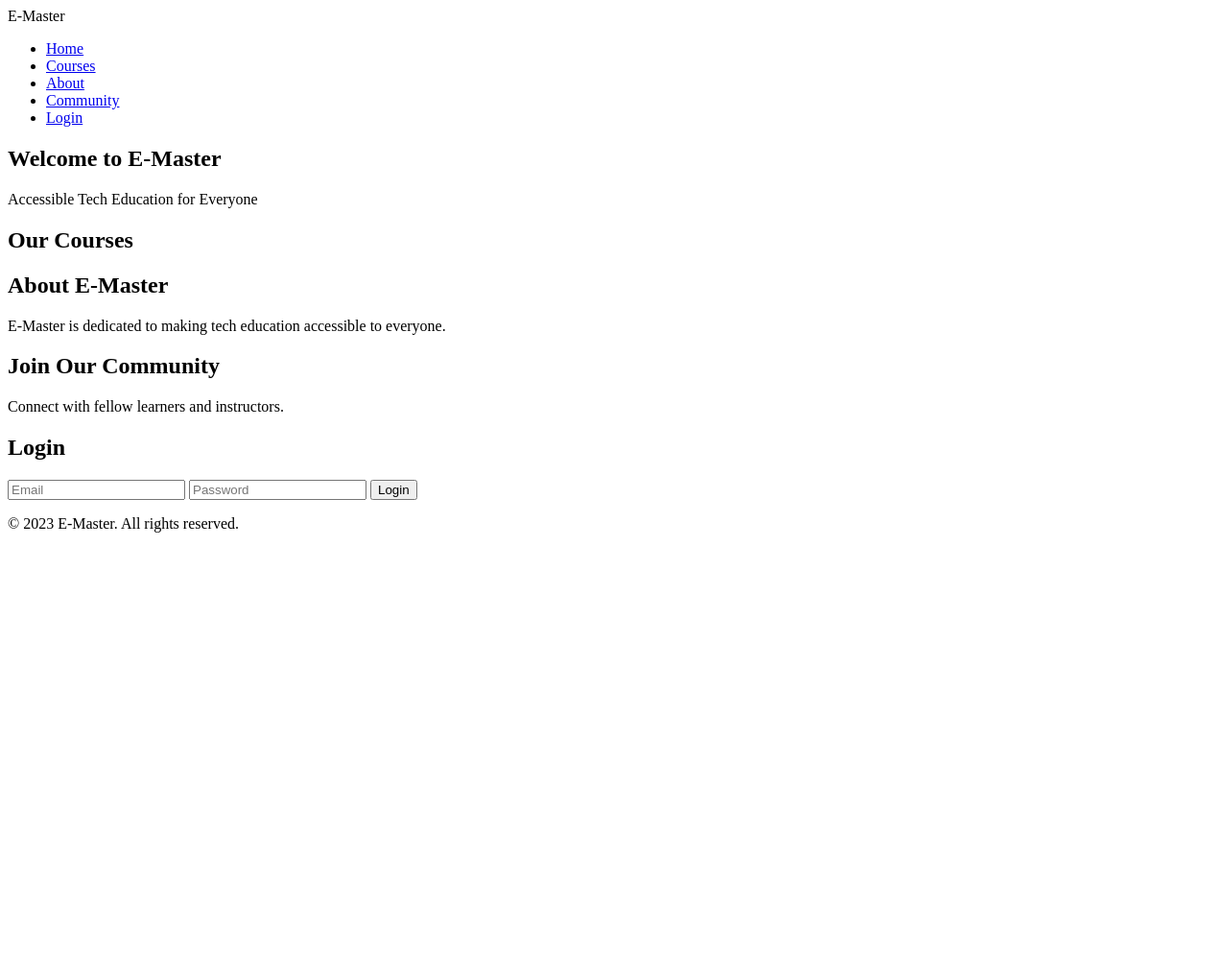
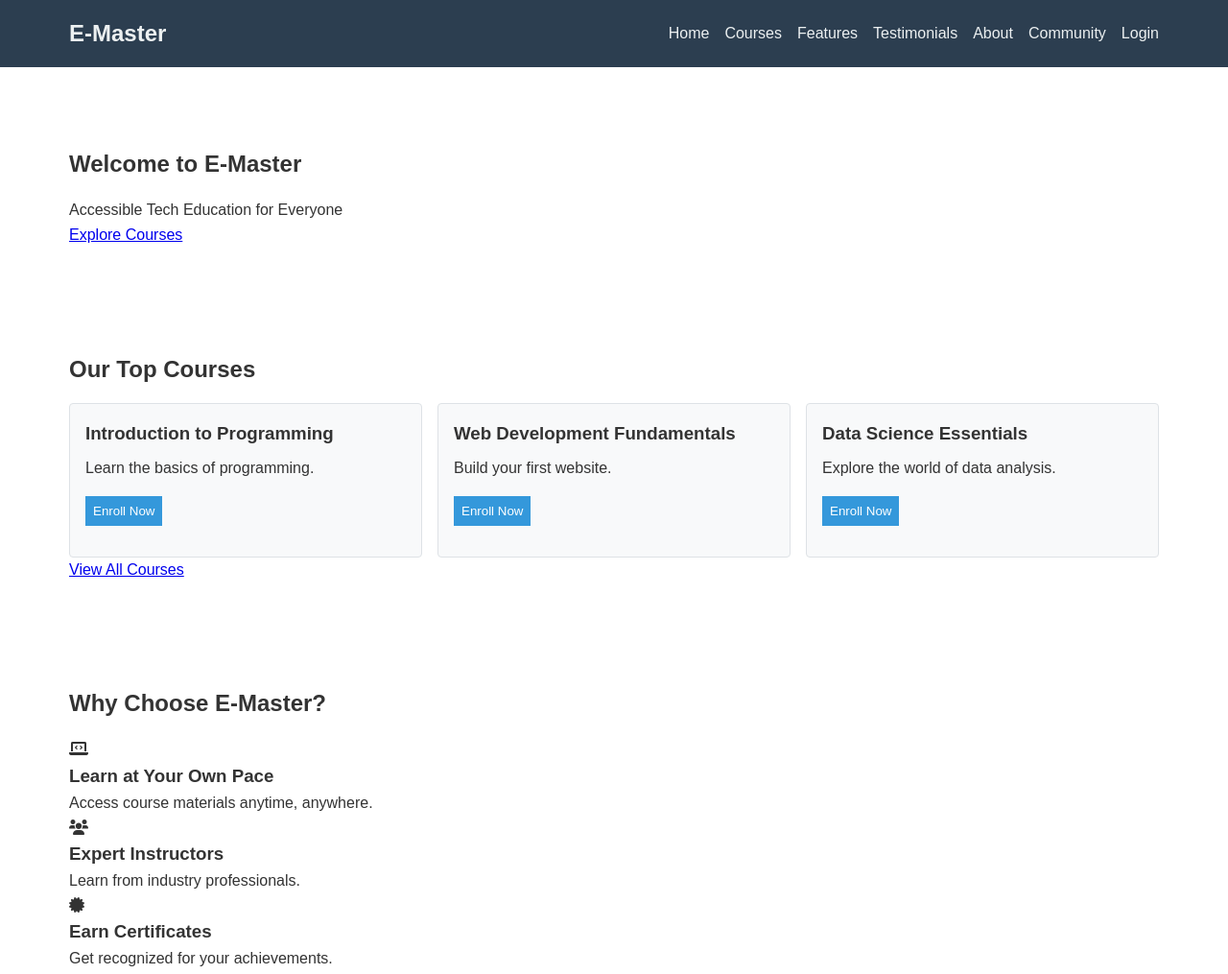
Before and after one commit to abdoulfataho/Yamyago_Abdoul_EMaster_project, a plain HTML site: page index.html in a window 1280 px wide. Shown: the top 1015 px of the page at 96% size. Before the commit the page ends 800 px from the top, so only its background shows below. Drawn offline with Linux system fonts and the light colour scheme.

Commit message:
updated html file

```diff
--- a/index.html
+++ b/index.html
@@ -4,63 +4,125 @@
     <meta charset="UTF-8">
     <meta name="viewport" content="width=device-width, initial-scale=1.0">
     <title>E-Master: Accessible Tech Education</title>
-    <link rel="stylesheet" href="styles.css">
+    <link rel="stylesheet" href="style.css">
+    <link rel="stylesheet" href="https://cdnjs.cloudflare.com/ajax/libs/font-awesome/6.0.0-beta3/css/all.min.css">
 </head>
 <body>
     <header>
         <nav>
             <div class="logo">E-Master</div>
             <ul>
-                <li><a href="#home">Home</a></li>
-                <li><a href="#courses">Courses</a></li>
-                <li><a href="#about">About</a></li>
-                <li><a href="#community">Community</a></li>
-                <li><a href="#login">Login</a></li>
+                <li><a href="#home" class="nav-link">Home</a></li>
+                <li><a href="#courses" class="nav-link">Courses</a></li>
+                <li><a href="#features" class="nav-link">Features</a></li>
+                <li><a href="#testimonials" class="nav-link">Testimonials</a></li>
+                <li><a href="#about" class="nav-link">About</a></li>
+                <li><a href="#community" class="nav-link">Community</a></li>
+                <li><a href="#login" class="nav-link">Login</a></li>
             </ul>
         </nav>
     </header>
 
     <main>
-        <section id="home">
+        <section id="home" class="hero">
             <h1>Welcome to E-Master</h1>
             <p>Accessible Tech Education for Everyone</p>
+            <a href="#courses" class="cta-button">Explore Courses</a>
         </section>
 
         <section id="courses">
-            <h2>Our Courses</h2>
-            <div class="course-grid">
+            <h2>Our Top Courses</h2>
+            <div class="course-grid" id="courseGrid">
                 <!-- Course cards will be dynamically inserted here -->
+            </div>
+            <a href="#" class="view-all-button">View All Courses</a>
+        </section>
+
+        <section id="features">
+            <h2>Why Choose E-Master?</h2>
+            <div class="features-grid">
+                <div class="feature-card">
+                    <i class="fas fa-laptop-code"></i>
+                    <h3>Learn at Your Own Pace</h3>
+                    <p>Access course materials anytime, anywhere.</p>
+                </div>
+                <div class="feature-card">
+                    <i class="fas fa-users"></i>
+                    <h3>Expert Instructors</h3>
+                    <p>Learn from industry professionals.</p>
+                </div>
+                <div class="feature-card">
+                    <i class="fas fa-certificate"></i>
+                    <h3>Earn Certificates</h3>
+                    <p>Get recognized for your achievements.</p>
+                </div>
+            </div>
+        </section>
+
+        <section id="testimonials">
+            <h2>What Our Students Say</h2>
+            <div class="testimonial-slider" id="testimonialSlider">
+                <!-- Testimonials will be dynamically inserted here -->
             </div>
         </section>
 
         <section id="about">
             <h2>About E-Master</h2>
-            <p>E-Master is dedicated to making tech education accessible to everyone.</p>
+            <p>E-Master is dedicated to making tech education accessible to everyone. Our mission is to empower learners worldwide with the skills they need to succeed in the digital age.</p>
+            <a href="#" class="learn-more-button">Learn More About Us</a>
         </section>
+
         <section id="community">
             <h2>Join Our Community</h2>
-            <p>Connect with fellow learners and instructors.</p>
+            <p>Connect with fellow learners and instructors. Share your progress, ask questions, and collaborate on projects.</p>
+            <div class="community-links">
+                <a href="#" class="social-link"><i class="fab fa-facebook"></i></a>
+                <a href="#" class="social-link"><i class="fab fa-twitter"></i></a>
+                <a href="#" class="social-link"><i class="fab fa-linkedin"></i></a>
+                <a href="#" class="social-link"><i class="fab fa-discord"></i></a>
+            </div>
         </section>
 
         <section id="login">
             <h2>Login</h2>
-            <form>
+            <form id="loginForm">
                 <input type="email" placeholder="Email" required>
                 <input type="password" placeholder="Password" required>
                 <button type="submit">Login</button>
             </form>
+            <p>Don't have an account? <a href="#" class="signup-link">Sign up</a></p>
         </section>
     </main>
 
     <footer>
-        <p>&copy; 2023 E-Master. All rights reserved.</p>
+        <div class="footer-content">
+            <div class="footer-section">
+                <h3>Quick Links</h3>
+                <ul>
+                    <li><a href="#home">Home</a></li>
+                    <li><a href="#courses">Courses</a></li>
+                    <li><a href="#about">About</a></li>
+                    <li><a href="#community">Community</a></li>
+                </ul>
+            </div>
+            <div class="footer-section">
+                <h3>Contact Us</h3>
+                <p>Email: info@emaster.com</p>
+                <p>Phone: (123) 456-7890</p>
+            </div>
+            <div class="footer-section">
+                <h3>Follow Us</h3>
+                <div class="social-links">
+                    <a href="#"><i class="fab fa-facebook"></i></a>
+                    <a href="#"><i class="fab fa-twitter"></i></a>
+                    <a href="#"><i class="fab fa-linkedin"></i></a>
+                    <a href="#"><i class="fab fa-instagram"></i></a>
+                </div>
+            </div>
+        </div>
+        <p class="copyright">&copy; 2023 E-Master. All rights reserved.</p>
     </footer>
 
-    <div id="root"></div>
-    <script src="bundle.js"></script>
-
-
-
-
+    <script src="script.js"></script>
 </body>
 </html>
--- /dev/null
+++ b/script.js
@@ -0,0 +1,65 @@
+document.addEventListener('DOMContentLoaded', () => {
+    // Sample course data
+    const courses = [
+        { title: 'Introduction to Programming', description: 'Learn the basics of programming.' },
+        { title: 'Web Development Fundamentals', description: 'Build your first website.' },
+        { title: 'Data Science Essentials', description: 'Explore the world of data analysis.' },
+        // Add more courses as needed
+    ];
+
+    // Dynamically populate course grid
+    const courseGrid = document.getElementById('courseGrid');
+    courses.forEach(course => {
+        const courseCard = document.createElement('div');
+        courseCard.classList.add('course-card');
+        courseCard.innerHTML = `
+            <h3>${course.title}</h3>
+            <p>${course.description}</p>
+            <button>Enroll Now</button>
+        `;
+        courseGrid.appendChild(courseCard);
+    });
+
+    // Handle login form submission
+    const loginForm = document.getElementById('loginForm');
+    loginForm.addEventListener('submit', (e) => {
+        e.preventDefault();
+        const email = loginForm.querySelector('input[type="email"]').value;
+        const password = loginForm.querySelector('input[type="password"]').value;
+        console.log('Login attempt:', { email, password });
+        // Here you would typically send this data to a server for authentication
+        alert('Login functionality will be implemented in the future.');
+    });
+
+    // Smooth scrolling for navigation links
+    const navLinks = document.querySelectorAll('.nav-link');
+    navLinks.forEach(link => {
+        link.addEventListener('click', (e) => {
+            e.preventDefault();
+            const targetId = link.getAttribute('href');
+            const targetSection = document.querySelector(targetId);
+            targetSection.scrollIntoView({ behavior: 'smooth' });
+        });
+    });
+
+    // Sample testimonial data
+    const testimonials = [
+        { name: 'John Doe', role: 'Web Developer', content: 'E-Master helped me transition into a new career in web development. The courses are top-notch!', image: 'path/to/john-doe-image.jpg' },
+        { name: 'Jane Smith', role: 'Data Scientist', content: 'The data science course on E-Master was exactly what I needed to boost my skills. Highly recommended!', image: 'path/to/jane-smith-image.jpg' },
+        { name: 'Mike Johnson', role: 'Software Engineer', content: 'E-Master\'s programming courses are well-structured and easy to follow. I\'ve learned so much!', image: 'path/to/mike-johnson-image.jpg' },
+    ];
+
+    // Dynamically populate testimonials
+    const testimonialSlider = document.getElementById('testimonialSlider');
+    testimonials.forEach(testimonial => {
+        const testimonialCard = document.createElement('div');
+        testimonialCard.classList.add('testimonial-card');
+        testimonialCard.innerHTML = `
+            <img src="${testimonial.image}" alt="${testimonial.name}">
+            <h3>${testimonial.name}</h3>
+            <p class="role">${testimonial.role}</p>
+            <p class="content">"${testimonial.content}"</p>
+        `;
+        testimonialSlider.appendChild(testimonialCard);
+    });
+});
--- a/style.css
+++ b/style.css
@@ -5,10 +5,15 @@
     box-sizing: border-box;
 }
 
+html {
+    scroll-behavior: smooth;
+}
+
 body {
     font-family: Arial, sans-serif;
     line-height: 1.6;
     color: #333;
+    position: relative;
 }
 
 /* Header and navigation */
@@ -16,6 +21,11 @@ header {
     background-color: #2c3e50;
     color: #ecf0f1;
     padding: 1rem 0;
+    position: fixed;
+    top: 0;
+    left: 0;
+    right: 0;
+    z-index: 1000;
 }
 
 nav {
@@ -54,12 +64,13 @@ nav ul li a:hover {
 /* Main content */
 main {
     max-width: 1200px;
-    margin: 0 auto;
+    margin: 60px auto 0; /* Add top margin to account for the fixed header */
     padding: 2rem;
 }
 
 section {
     margin-bottom: 3rem;
+    padding-top: 60px; /* Add some padding to account for the fixed header */
 }
 
 h1, h2 {
@@ -71,6 +82,28 @@ h1, h2 {
     display: grid;
     grid-template-columns: repeat(auto-fit, minmax(250px, 1fr));
     gap: 1rem;
+}
+
+.course-card {
+    background-color: #f8f9fa;
+    border: 1px solid #dee2e6;
+    border-radius: 0.25rem;
+    padding: 1rem;
+    display: flex;
+    flex-direction: column;
+}
+
+.course-card h3 {
+    margin-bottom: 0.5rem;
+}
+
+.course-card p {
+    flex-grow: 1;
+}
+
+.course-card button {
+    align-self: flex-start;
+    margin-top: 1rem;
 }
 
 /* Forms */
```
